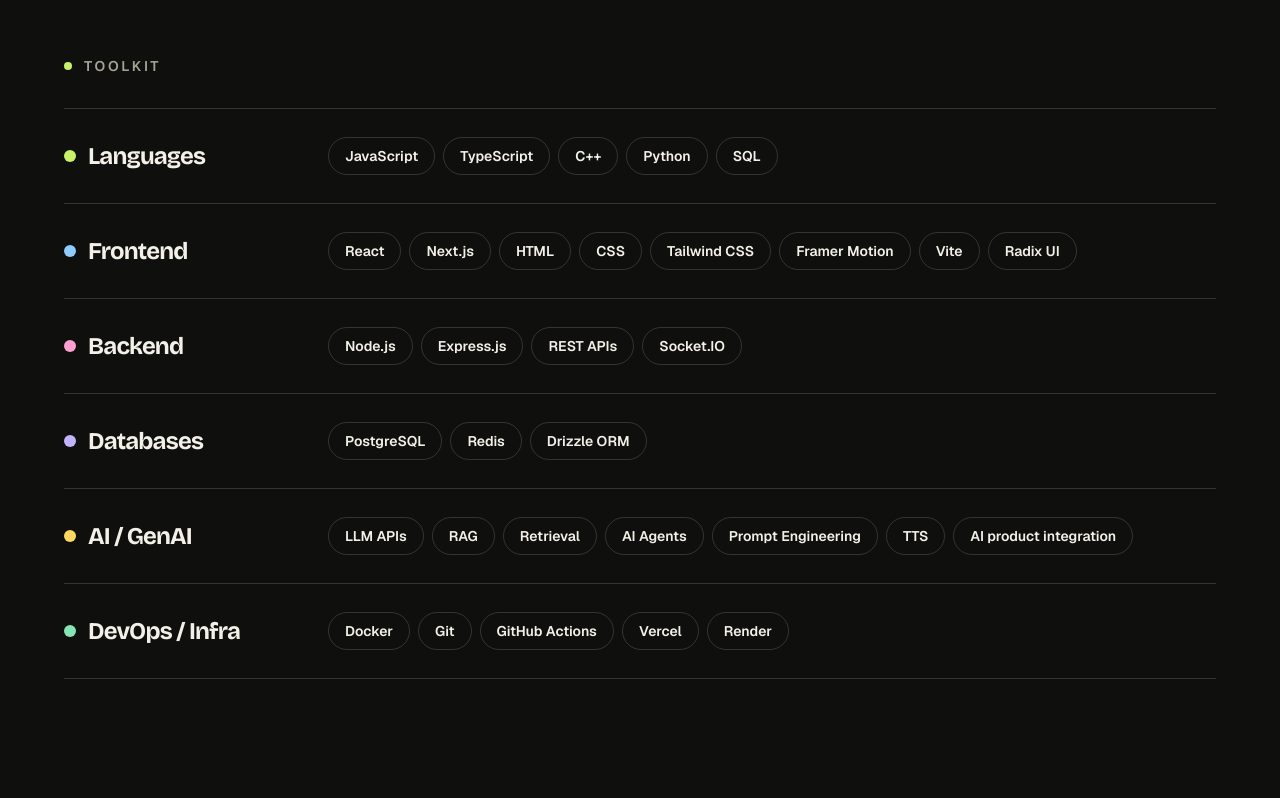
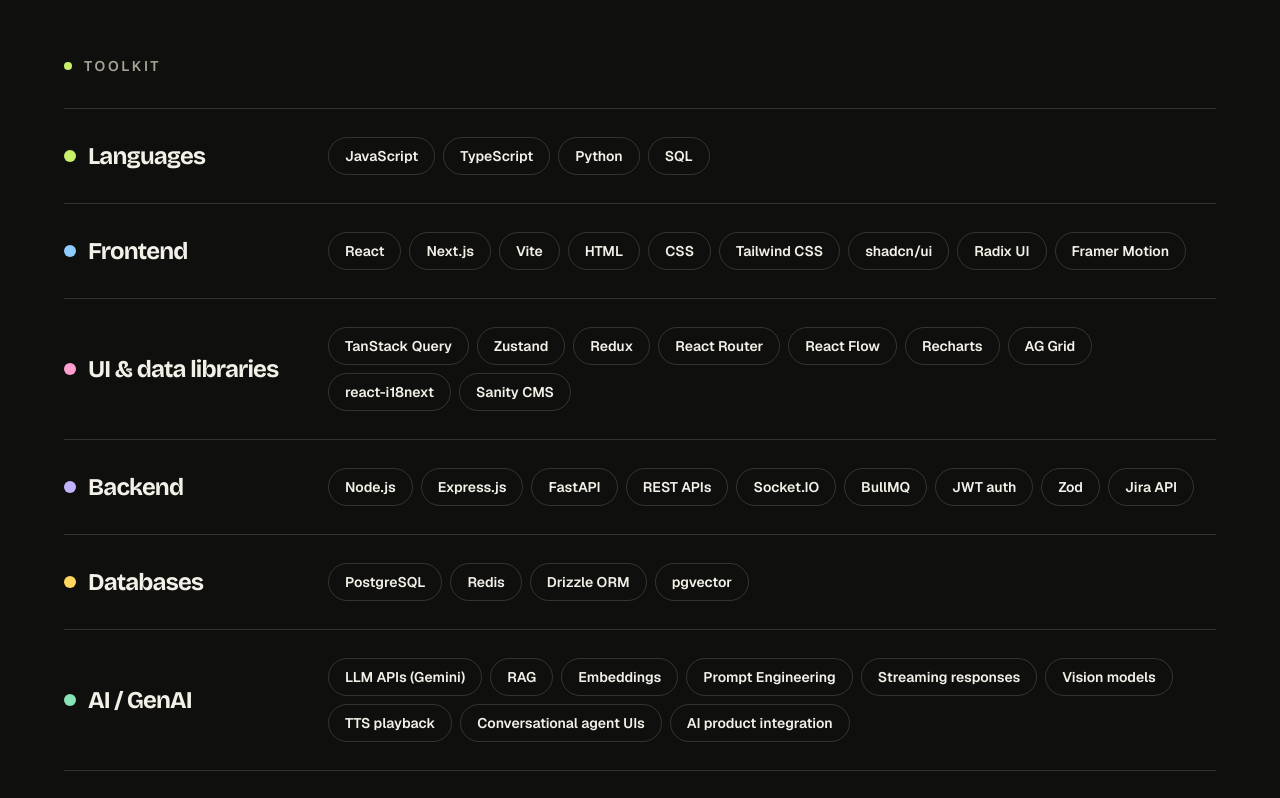
Before and after one commit to Akshit171203/Portfolio_Akshit, a Next.js app: page /about in a window 1280 px wide. Shown: the part 2620-3418 px from the top of the page. Built offline with nearby package versions, Linux system fonts and the light colour scheme; no server answers.

Commit message:
Skills: list only technologies found in code I touched across the projects

```diff
--- a/components/sections/Toolbox.tsx
+++ b/components/sections/Toolbox.tsx
@@ -5,7 +5,7 @@
 import { skillGroups } from "@/data/skills";
 
 const EASE = [0.22, 1, 0.36, 1] as const;
-const COLORS = ["coral", "lime", "lilac", "sky", "butter", "mint"] as const;
+const COLORS = ["coral", "lime", "lilac", "sky", "butter", "mint", "pink"] as const;
 /** How long each area stays up before the next one takes over. */
 const INTERVAL = 3800;
 
--- a/data/skills.ts
+++ b/data/skills.ts
@@ -1,14 +1,45 @@
+/**
+ * Only technologies found in code I wrote or changed across the projects on this site.
+ * Where each one comes from:
+ *   Python, FastAPI ............ PDF Translator
+ *   SQL, Drizzle, pgvector ..... FollowUpHub, OpsFlow, PDF Translator
+ *   BullMQ, Vitest, RAG ........ OpsFlow
+ *   TanStack Query ............. WhatsApp platform
+ *   Redux, TTS playback ........ BuilderV2
+ *   AG Grid .................... GRSE dashboard
+ *   Sanity ..................... CoRover.ai, BharatGPT
+ *   react-i18next .............. SRA Console
+ *   Gemini, streaming .......... FollowUpHub, OpsFlow, PDF Translator
+ * Add a skill here only when a project page can back it up.
+ */
 export const skillGroups: { name: string; skills: string[] }[] = [
-  { name: "Languages", skills: ["JavaScript", "TypeScript", "C++", "Python", "SQL"] },
+  { name: "Languages", skills: ["JavaScript", "TypeScript", "Python", "SQL"] },
   {
     name: "Frontend",
-    skills: ["React", "Next.js", "HTML", "CSS", "Tailwind CSS", "Framer Motion", "Vite", "Radix UI"],
+    skills: ["React", "Next.js", "Vite", "HTML", "CSS", "Tailwind CSS", "shadcn/ui", "Radix UI", "Framer Motion"],
   },
-  { name: "Backend", skills: ["Node.js", "Express.js", "REST APIs", "Socket.IO"] },
-  { name: "Databases", skills: ["PostgreSQL", "Redis", "Drizzle ORM"] },
+  {
+    name: "UI & data libraries",
+    skills: ["TanStack Query", "Zustand", "Redux", "React Router", "React Flow", "Recharts", "AG Grid", "react-i18next", "Sanity CMS"],
+  },
+  {
+    name: "Backend",
+    skills: ["Node.js", "Express.js", "FastAPI", "REST APIs", "Socket.IO", "BullMQ", "JWT auth", "Zod", "Jira API"],
+  },
+  { name: "Databases", skills: ["PostgreSQL", "Redis", "Drizzle ORM", "pgvector"] },
   {
     name: "AI / GenAI",
-    skills: ["LLM APIs", "RAG", "Retrieval", "AI Agents", "Prompt Engineering", "TTS", "AI product integration"],
+    skills: [
+      "LLM APIs (Gemini)",
+      "RAG",
+      "Embeddings",
+      "Prompt Engineering",
+      "Streaming responses",
+      "Vision models",
+      "TTS playback",
+      "Conversational agent UIs",
+      "AI product integration",
+    ],
   },
-  { name: "DevOps / Infra", skills: ["Docker", "Git", "GitHub Actions", "Vercel", "Render"] },
+  { name: "DevOps & testing", skills: ["Docker", "Git", "GitHub Actions", "Vercel", "Render", "Vitest"] },
 ];
```
